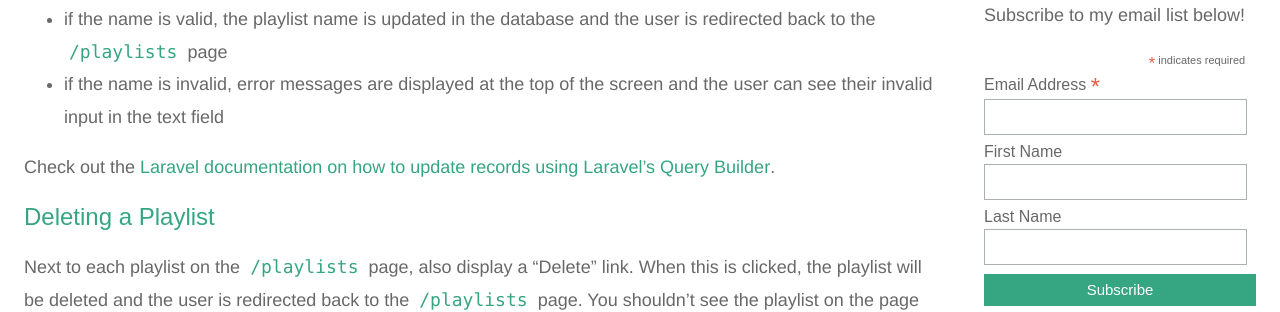
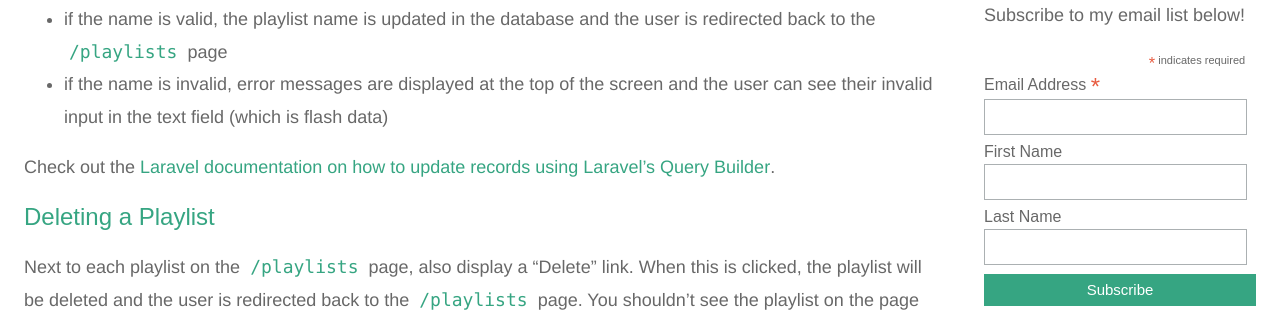
Before and after one commit to iamdtang/skaterdav85.github.io, a Jekyll site: the page built from _assignments/laravel2.md, in a window 1280 px wide. Shown: the part 516-828 px from the top of the page. Built offline with Jekyll 4.4.1, drawn with Linux system fonts in a browser that asks for light colours; nearby versions of some CDN libraries.

Commit message:
Update laravel2.md

```diff
--- a/_assignments/laravel2.md
+++ b/_assignments/laravel2.md
@@ -16,7 +16,7 @@ When the user hits the "Save" button, the following should happen:
 
 * validate the data to ensure the playlist name is present and at least 3 characters long
 * if the name is valid, the playlist name is updated in the database and the user is redirected back to the `/playlists` page
-* if the name is invalid, error messages are displayed at the top of the screen and the user can see their invalid input in the text field
+* if the name is invalid, error messages are displayed at the top of the screen and the user can see their invalid input in the text field (which is flash data)
 
 Check out the [Laravel documentation on how to update records using Laravel's Query Builder](https://laravel.com/docs/5.5/queries#updates).
 
```
